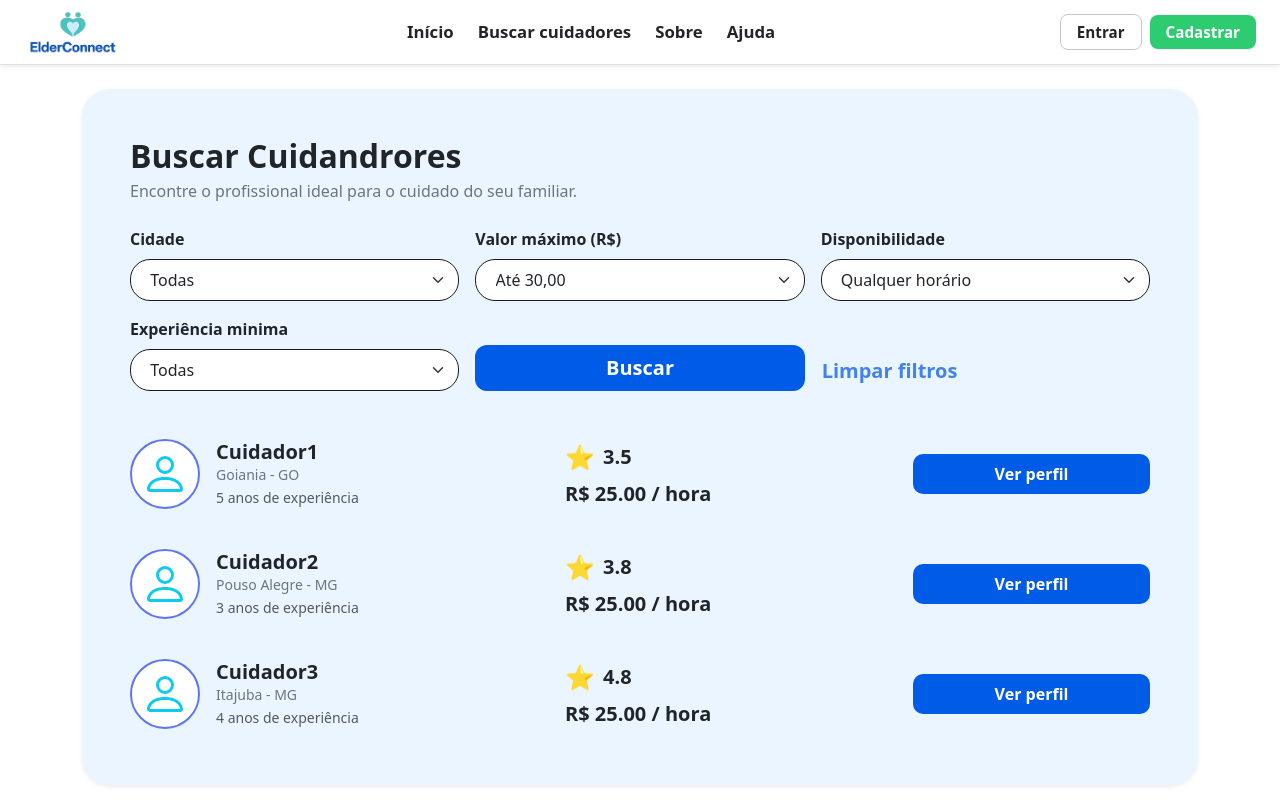
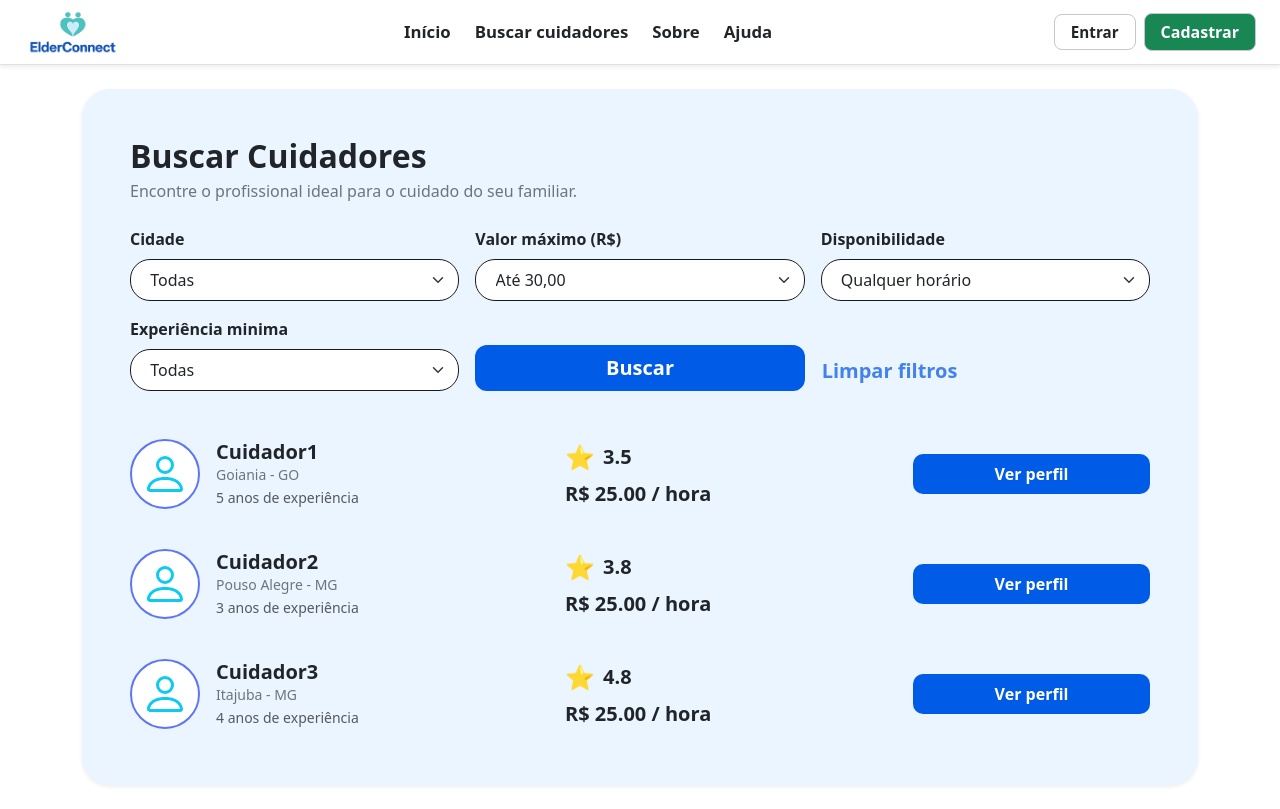
Before and after one commit to JoseAlfredo-afk/ElderConnect, an Angular app in the folder ElderConnect-Web/: page /dashboard/search-caregiver in a window 1280 px wide. Built offline with nearby package versions, Linux system fonts and the light colour scheme.

Commit message:
fix: correcoes de escrita e cor do botao cadastrar

```diff
--- a/ElderConnect-Web/src/app/app.html
+++ b/ElderConnect-Web/src/app/app.html
@@ -21,8 +21,8 @@
           style="font-size: 0.95rem;">
           Entrar
         </a>
-        <a routerLink="/account/sign-up" class="btn btn-success px-3 py-1.5 rounded-3 fw-bold border-0"
-          style="background-color: #2ecc71; font-size: 0.95rem;">
+        <a routerLink="/account/sign-up"
+          class="btn btn-success px-3 py-1.5 rounded-3 fw-bold border border-secondary-subtle">
           Cadastrar
         </a>
       </div>
--- a/ElderConnect-Web/src/app/views/pages/elder-dashboard/elder.html
+++ b/ElderConnect-Web/src/app/views/pages/elder-dashboard/elder.html
@@ -5,7 +5,7 @@
     <aside class="col-md-3 col-lg-2 d-flex flex-column justify-content-between p-4 bg-white border-end">
       <div>
         <nav class="nav flex-column gap-3 fs-5 fw-bold">
-          <a class="nav-link text-dark active px-0" routerLink="/dashboard/elder"
+          <a class="nav-link text-dark active px-0" routerLink="/home"
             routerLinkActive="text-primary">Home</a>
           <a class="nav-link text-dark px-0" routerLink="/dashboard/search-caregiver">Buscar cuidador</a>
           <a class="nav-link text-dark px-0" routerLink="/dashboard/agenda">Agenda</a>
--- a/ElderConnect-Web/src/app/views/pages/medications/medication.html
+++ b/ElderConnect-Web/src/app/views/pages/medications/medication.html
@@ -69,7 +69,7 @@
     <div class="d-flex justify-content-end mt-4">
       <div class="card border-0 shadow-sm rounded-4 p-4" style="background-color: #dbeeff; min-width: 380px;">
         <h6 class="fw-bold text-dark mb-1">Aviso Importante</h6>
-        <p class="text-secondary m-0 fw-medium">Proximo remédia as {{ proximoHorario }} horas</p>
+        <p class="text-secondary m-0 fw-medium">Proximo remédio as {{ proximoHorario }} horas</p>
       </div>
     </div>
 
--- a/ElderConnect-Web/src/app/views/pages/search-caregiver/search-caregiver.html
+++ b/ElderConnect-Web/src/app/views/pages/search-caregiver/search-caregiver.html
@@ -3,7 +3,7 @@
   <div class="card border-0 shadow-sm p-4 p-md-5 search-card">
 
     <!-- Título e Subtítulo -->
-    <h1 class="fw-bold fs-2 text-dark mb-1">Buscar Cuidandrores</h1>
+    <h1 class="fw-bold fs-2 text-dark mb-1">Buscar Cuidadores</h1>
     <p class="text-secondary mb-4">Encontre o profissional ideal para o cuidado do seu familiar.</p>
 
     <!-- Área de Filtros -->
--- a/ElderConnect-Web/src/index.html
+++ b/ElderConnect-Web/src/index.html
@@ -5,7 +5,7 @@
   <title>ElderConnect</title>
   <base href="/">
   <meta name="viewport" content="width=device-width, initial-scale=1">
-  <link rel="icon" type="image/x-icon" href="favicon.ico?v=2">
+  <link rel="icon" type="image/x-icon" href="favicon.ico?v=1" >
 </head>
 <body>
   <app-root></app-root>
```
